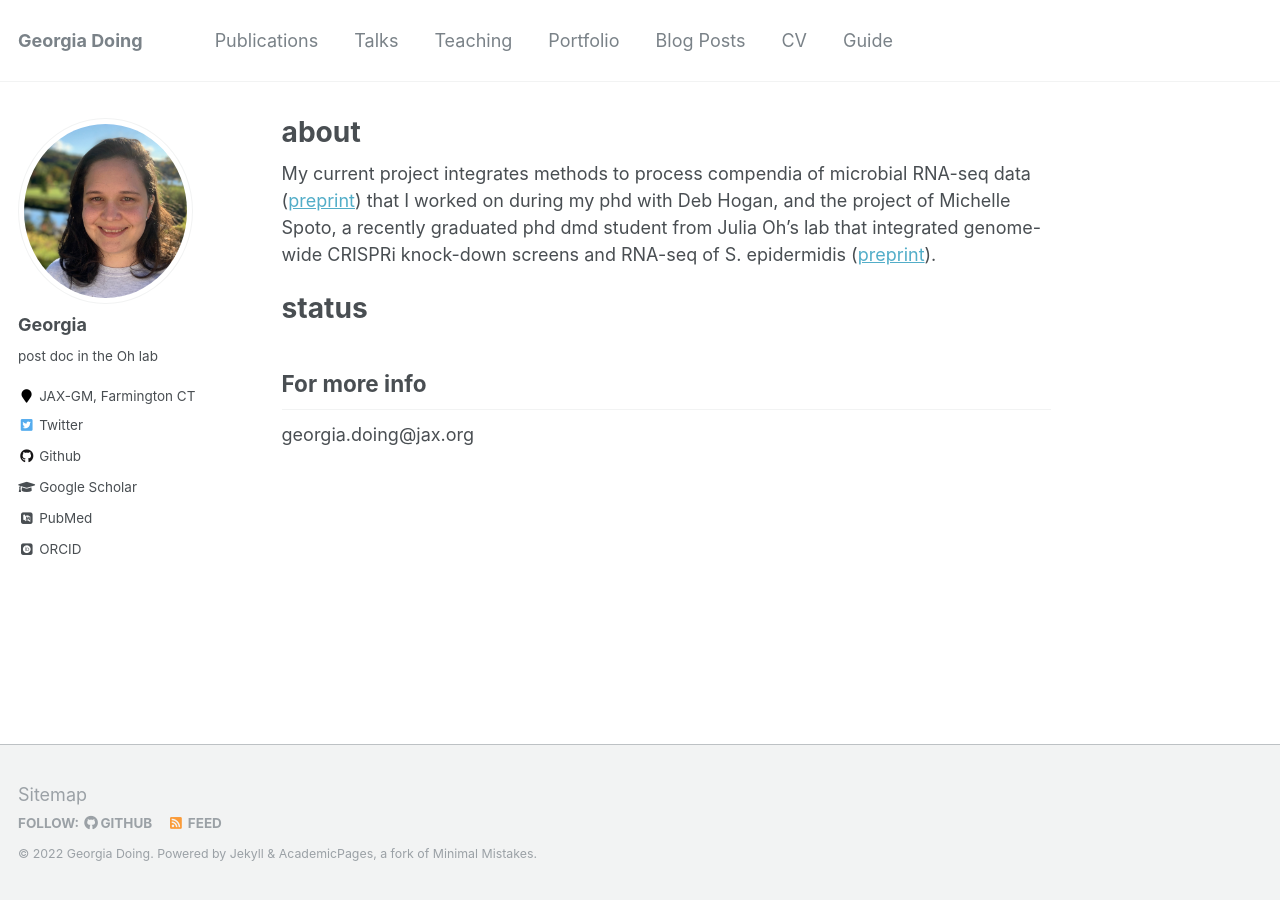
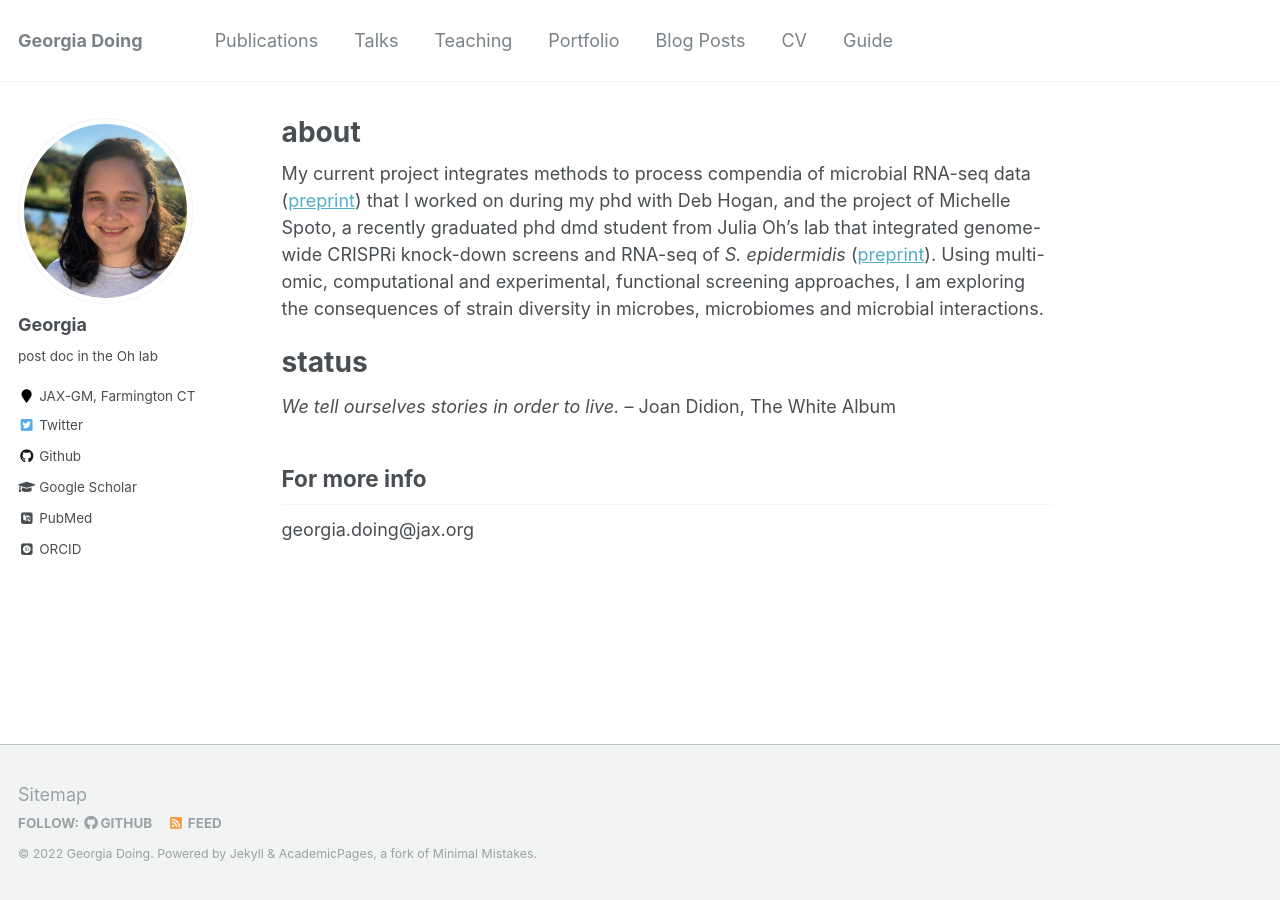
Before and after one commit to georgiadoing/georgiadoing.github.io, a Jekyll site: the page built from _pages/about.md, in a window 1280 px wide. Built offline with Jekyll 4.4.1, drawn with Linux system fonts in a browser that asks for light colours; some web fonts are replaced.

Commit message:
Update about.md

```diff
--- a/_pages/about.md
+++ b/_pages/about.md
@@ -8,11 +8,11 @@ redirect_from:
   - /about.html
 ---
 
-My current project integrates methods to process compendia of microbial RNA-seq data ([preprint](https://www.biorxiv.org/content/10.1101/2022.01.24.477642v1)) that I worked on during my phd with Deb Hogan, and the project of Michelle Spoto, a recently graduated phd dmd student from Julia Oh's lab that integrated genome-wide CRISPRi knock-down screens and RNA-seq of S. epidermidis ([preprint](https://www.biorxiv.org/content/10.1101/2021.04.29.442003v2)).
+My current project integrates methods to process compendia of microbial RNA-seq data ([preprint](https://www.biorxiv.org/content/10.1101/2022.01.24.477642v1)) that I worked on during my phd with Deb Hogan, and the project of Michelle Spoto, a recently graduated phd dmd student from Julia Oh's lab that integrated genome-wide CRISPRi knock-down screens and RNA-seq of *S. epidermidis* ([preprint](https://www.biorxiv.org/content/10.1101/2021.04.29.442003v2)). Using multi-omic, computational and experimental, functional screening approaches, I am exploring the consequences of strain diversity in microbes, microbiomes and microbial interactions.
 
 status
 ======
-
+*We tell ourselves stories in order to live.* -- Joan Didion, The White Album
 
 
 
```
